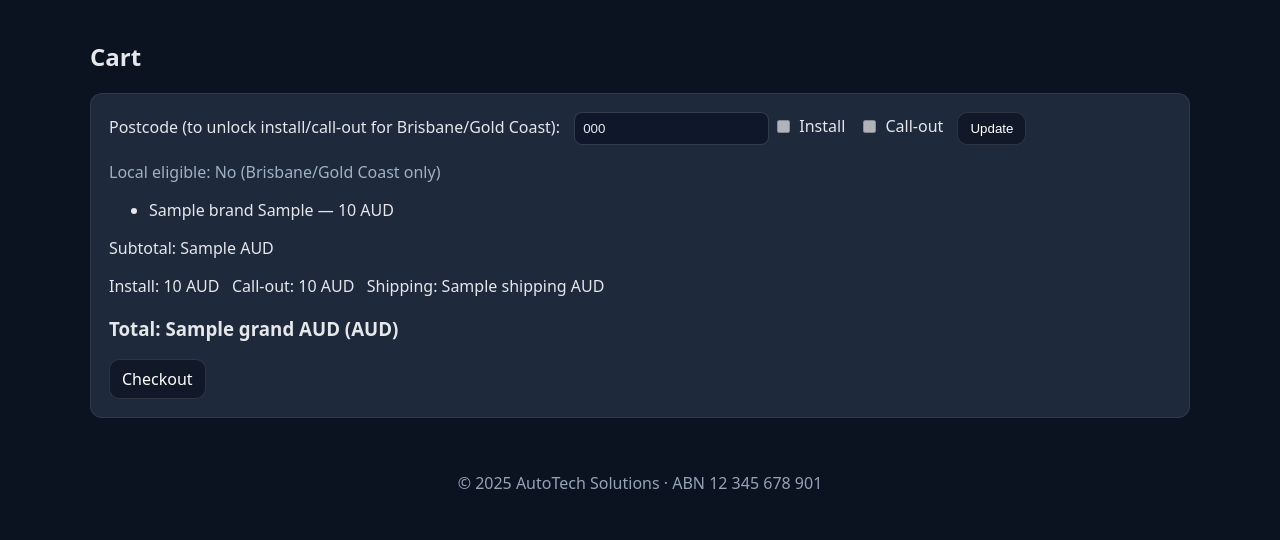
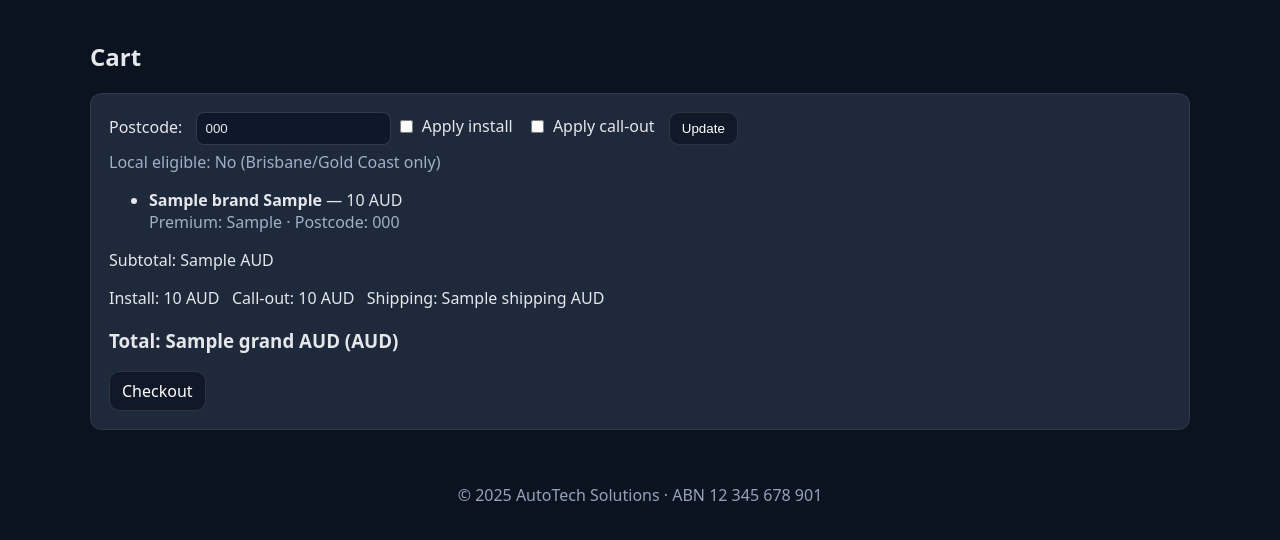
Before and after one commit to autotechsoloution-cmyk/autotech-web5, a Flask app: template templates/cart.html in a window 1280 px wide. Shown: the part 55-595 px from the top of the page. Run offline with Flask 3, Linux system fonts and the light colour scheme; the template is opened without the code that fills it: most values are stand-ins (such as "Sample title", 1, 10 or a date in 2020).

Commit message:
Update cart.html

```diff
--- a/templates/cart.html
+++ b/templates/cart.html
@@ -5,21 +5,35 @@
   {% if not items %}
     Empty. <a class="btn" href="{{ url_for('shop') }}">Go to shop</a>
   {% else %}
-    <form method="post">
-      <label>Postcode (to unlock install/call-out for Brisbane/Gold Coast):</label>
+    <form method="post" style="margin-bottom:10px">
+      <label>Postcode:</label>
       <input name="postcode" value="{{ postcode }}" placeholder="e.g. 4000" />
-      <label><input type="checkbox" name="want_install" {% if want_install %}checked{% endif %} {% if not local_ok %}disabled{% endif %}> Install</label>
-      <label><input type="checkbox" name="want_callout" {% if want_callout %}checked{% endif %} {% if not local_ok %}disabled{% endif %}> Call-out</label>
+      <label><input type="checkbox" name="want_install"> Apply install</label>
+      <label><input type="checkbox" name="want_callout"> Apply call‑out</label>
       <button class="btn" type="submit">Update</button>
+      <p class="muted" style="margin-top:6px">Local eligible: {{ 'Yes' if local_ok else 'No (Brisbane/Gold Coast only)' }}</p>
     </form>
-    <p class="muted">Local eligible: {{ 'Yes' if local_ok else 'No (Brisbane/Gold Coast only)' }}</p>
+
     <ul>
-      {% for u in items %}
-        <li>{{ u['Brand'] }} {{ u['Model (Series/Gen)'] }} — {{ u['PriceAUD'] }} AUD</li>
+      {% for x in items %}
+        <li>
+          <b>{{ x.unit.Brand }} {{ x.unit["Model (Series/Gen)"] }}</b> — {{ x.unit.PriceAUD }} AUD
+          <div class="muted">
+            {% set opt = x.opt %}
+            {% if opt.custom_sound %}Custom sound: Yes · {% endif %}
+            {% if opt.premium_brand %}Premium: {{ opt.premium_brand }} · {% endif %}
+            {% if opt.extra_mic %}External mic · {% endif %}
+            {% if opt.keep_sw_controls %}SWC retained · {% endif %}
+            {% if opt.postcode %}Postcode: {{ opt.postcode }}{% endif %}
+            {% if opt.want_install %} · Install{% endif %}
+            {% if opt.want_callout %} · Call‑out{% endif %}
+          </div>
+        </li>
       {% endfor %}
     </ul>
+
     <p>Subtotal: {{ sub_units }} AUD</p>
-    <p>Install: {{ install_total }} AUD &nbsp; Call-out: {{ callout_total }} AUD &nbsp; Shipping: {{ shipping }} AUD</p>
+    <p>Install: {{ install_total }} AUD &nbsp; Call‑out: {{ callout_total }} AUD &nbsp; Shipping: {{ shipping }} AUD</p>
     <h3>Total: {{ grand }} AUD ({{ g.ccy }})</h3>
     <a class="btn" href="{{ url_for('checkout') }}">Checkout</a>
   {% endif %}
```
